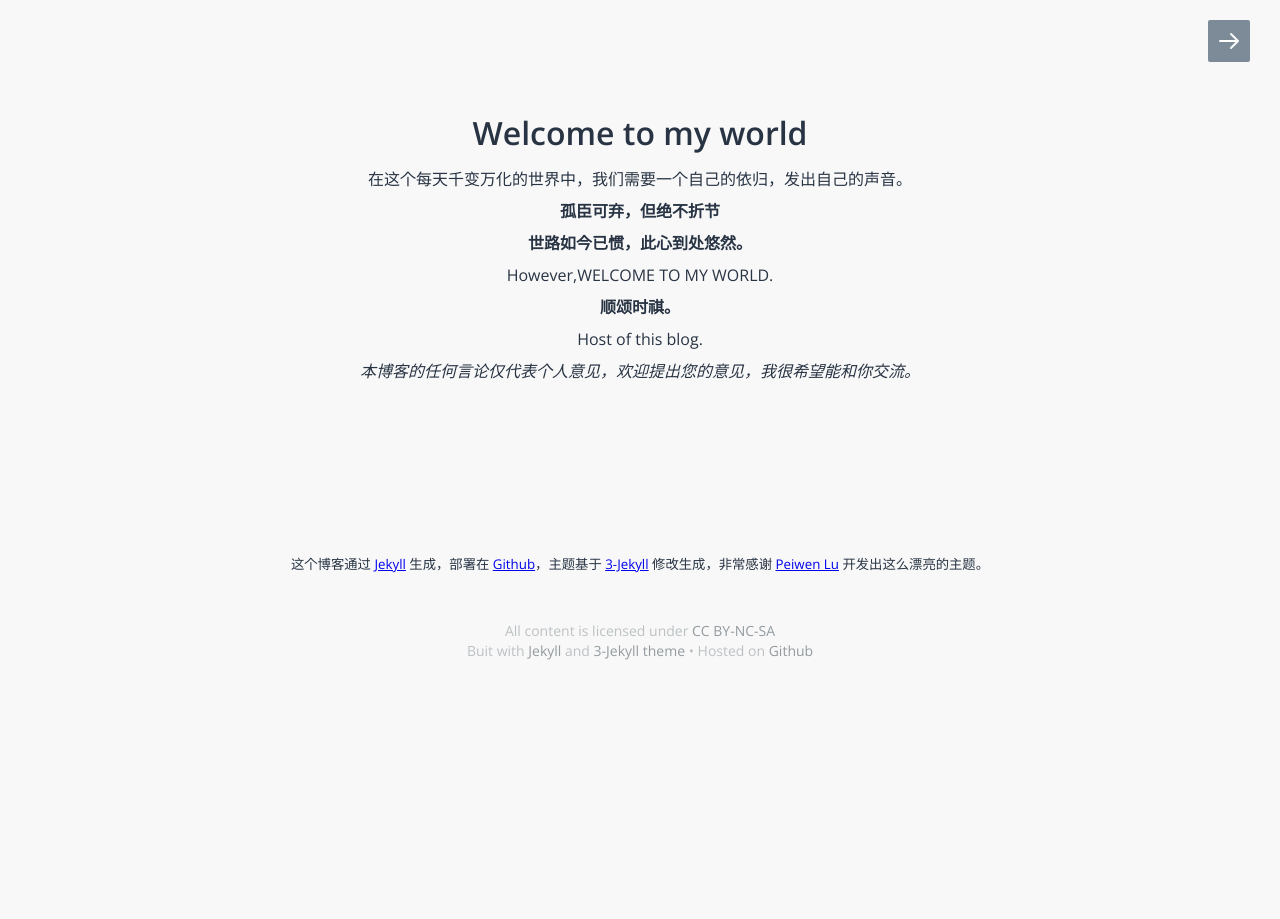
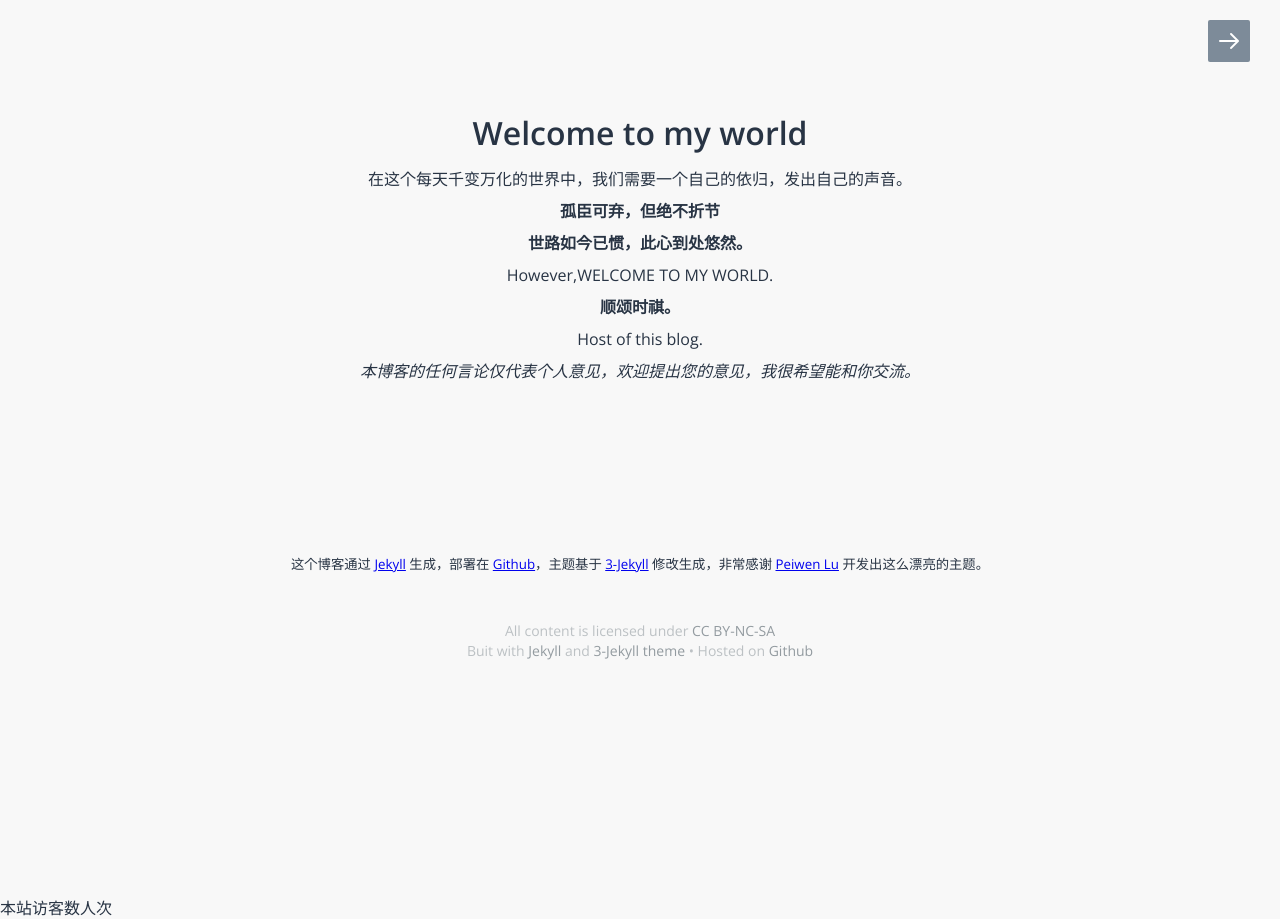
Before and after one commit to MQ-380/oldblog, a Jekyll site: the page built from index.html, in a window 1280 px wide. Built offline with Jekyll 4.4.1, drawn with Linux system fonts in a browser that asks for light colours; some web fonts are replaced; comment, search, counter and statistics services are not loaded.

Commit message:
Update default.html

```diff
--- a/_layouts/default.html
+++ b/_layouts/default.html
@@ -26,5 +26,10 @@
     <script type="text/javascript"
 src="http://cdn.mathjax.org/mathjax/latest/MathJax.js?config=TeX-AMS-MML_HTMLorMML">
 </script>
+
+<span id="busuanzi_container_site_uv">
+  本站访客数<span id="busuanzi_value_site_uv"></span>人次
+</span>
+
   </body>
 </html>
```
